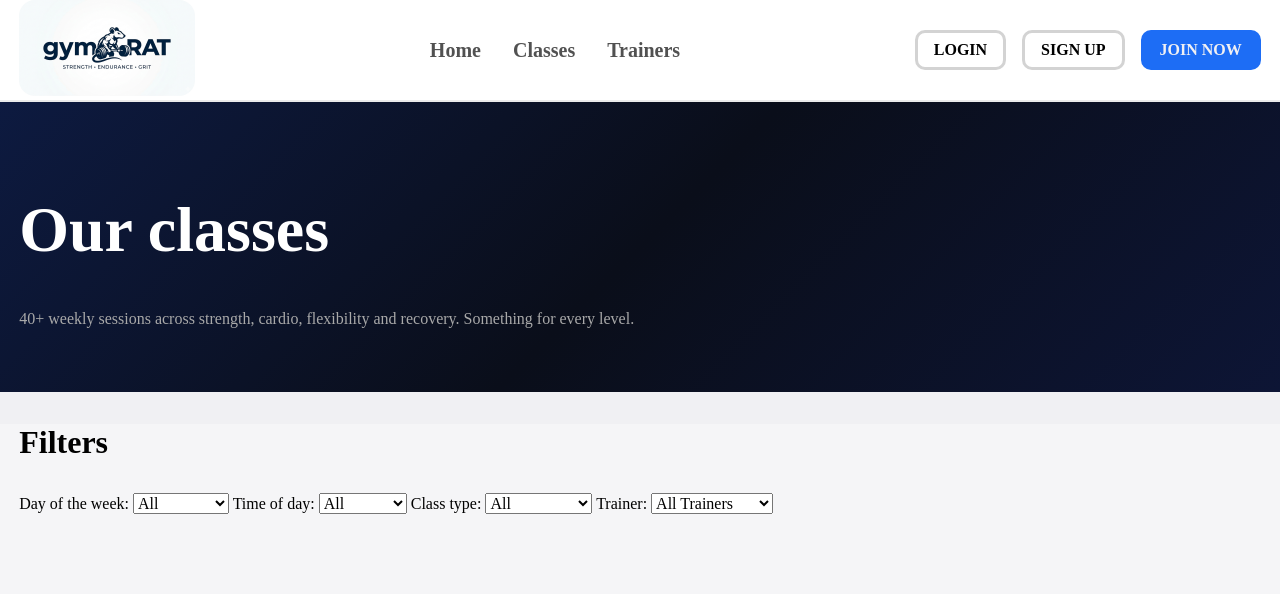
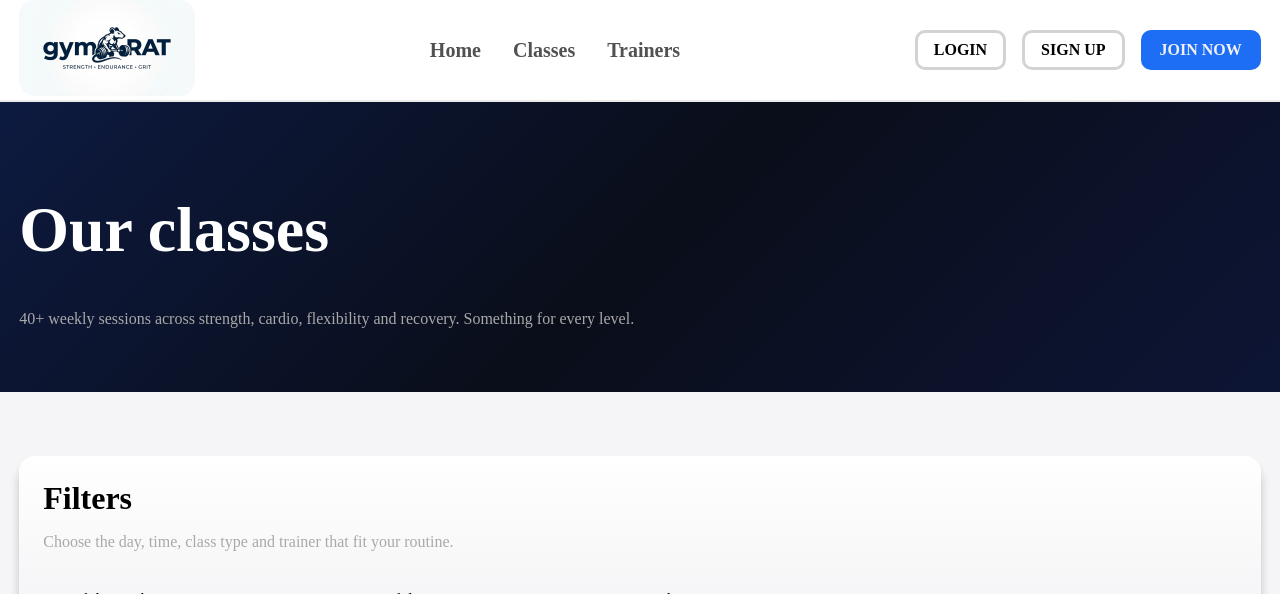
Before and after one commit to FEUP-LTW-2026/ltw-project-ltw13g02, a PHP site: page /html/classes.html in a window 1280 px wide. Shown: the top 594 px of the page. Run offline with PHP 8.4, Linux system fonts and the light colour scheme; some web fonts are replaced; grey boxes are pictures that could not be loaded.

Commit message:
Added filters CSS design

```diff
--- a/css/base.css
+++ b/css/base.css
@@ -29,6 +29,8 @@
   --radius-button: 10px;
   --radius-card: 16px;
   --radius-img: 16px;
+
+  --shadow-card: 0 10px 10px rgba(0, 0, 0, 0.2);
 
   --space-xs: 0.25rem;
   --space-s: 0.5rem;
--- a/css/classes.css
+++ b/css/classes.css
@@ -1,9 +1,56 @@
+#filters {
+  display: flex;
+  flex-direction: column;
+  gap: var(--space-l);
+
+  padding: var(--space-l);
+
+  background: linear-gradient(180deg, rgba(255,255,255,0.98), rgba(240,240,243,0.96));
+  border-radius: var(--radius-card);
+  box-shadow: var(--shadow-card);
+
+  & h3 {
+    margin: 0;
+  }
+
+  & form {
+    display: grid;
+    grid-template-columns: repeat(4, 1fr);
+    gap: var(--space-xl);
+
+    & label {
+      display: flex;
+      flex-direction: column;
+      gap: var(--space-s);
+
+      & select {
+        width: 100%;
+        padding: var(--space-s);
+        background-color: var(--color-card);
+
+        border: 1px solid var(--color-btn-outline);
+        border-radius: var(--radius-button);
+
+        cursor: pointer;
+
+        &:focus {
+          border: 1px solid var(--color-primary);
+        }
+
+        & option {
+          font-family: var(--font);
+        }
+      }
+    }
+  }
+}
+
 #classes-list {
   display: grid;
   grid-template-columns: repeat(3, 1fr);
-  gap: 2em;
+  gap: var(--space-l);
 
-  padding: 5em 0;
+  padding: var(--space-sections) 0;
 }
 
 .class-card {
@@ -20,7 +67,7 @@
     }
   }
 
-  & section {
+  & > section {
     font-size: large;
     padding: 0 var(--space-l);
 
@@ -58,8 +105,3 @@
     }
   }
 }
-
-.class-card:hover {
-  transform: translateY(-3px);
-  box-shadow: 0 12px 40px rgba(120, 120, 120, 0.30);
-}
--- a/css/components.css
+++ b/css/components.css
@@ -14,6 +14,10 @@ body > header {
   padding: var(--space-xxl) 0;
 }
 
+.intro + section {
+   padding: var(--space-sections) 0;
+}
+
 main > section:nth-child(2n) {
   background-color: var(--color-even-section);
 }
@@ -21,7 +25,6 @@ main > section:nth-child(2n) {
 body > footer {
   background-color: var(--color-footer);
 }
-
 
 nav.container {
   display: flex;
@@ -123,13 +126,13 @@ nav.container .nav-links li a:hover {
 
   background-color: var(--color-card);
   border-radius: var(--radius-card);
+  box-shadow: var(--shadow-card);
 
   transition: transform 300ms, box-shadow 300ms;
 }
 
 .card:hover {
   transform: translateY(-5px);
-  box-shadow: 0 10px 20px rgba(0, 0, 0, 0.2);
 }
 
 footer div.container.flex-container {
--- a/css/index.css
+++ b/css/index.css
@@ -58,10 +58,6 @@ section#hero .container div .highlighted {
   margin-bottom: var(--space-s);
 }
 
-section#membership {
-  padding: var(--space-sections) 0;
-}
-
 section#membership .container h2{
   margin: 0;
 }
--- a/html/classes.html
+++ b/html/classes.html
@@ -42,8 +42,12 @@
       <div class="container">
         <section id="filters">
 
+          <header>
             <h3>Filters</h3>
+            <p>Choose the day, time, class type and trainer that fit your routine.</p>
+          </header>
 
+          <form>
             <label> Day of the week:
               <select name="week-day">
                 <option value="all" selected>All</option>
@@ -87,6 +91,7 @@
                 <option value="emily-jones">Emily Jones</option>
               </select>
             </label>
+          </form>
 
         </section>
 
@@ -174,6 +179,90 @@
               <a class="btn medium blue" href="class.html">Details</a>
             </footer>
           </article>
+
+          <article class="card class-card">
+            <header>
+              <img src="https://picsum.photos/400/300" alt="Pilates">
+            </header>
+
+            <section>
+              <h3>Pilates</h3>
+              <p>Tuesday, Thursday</p>
+              <p><time datetime="19:00">7:00 PM</time> - <time datetime="20:00">8:00 PM</time></p>
+              <p>Trainer: <a class="trainer" href="trainer.html">Emily Jones</a></p>
+            </section>
+
+            <footer>
+              <section>
+                <span>
+                  <span class="material-symbols-outlined">timer</span>
+                  <time datetime="PT60M">60 min</time>
+                </span>
+
+                <span>
+                  <span class="material-symbols-outlined">person</span>
+                  <span>10/25</span>
+                </span>
+              </section>
+              <a class="btn medium blue" href="class.html">Details</a>
+            </footer>
+          </article>
+
+          <article class="card class-card">
+            <header>
+              <img src="https://picsum.photos/400/300" alt="CrossFit">
+            </header>
+
+            <section>
+              <h3>CrossFit</h3>
+              <p>Friday, Saturday</p>
+              <p><time datetime="10:00">10:00 AM</time> - <time datetime="11:00">11:00 AM</time></p>
+              <p>Trainer: <a class="trainer" href="trainer.html">John Doe</a></p>
+            </section>
+
+            <footer>
+              <section>
+                <span>
+                  <span class="material-symbols-outlined">timer</span>
+                  <time datetime="PT60M">60 min</time>
+                </span>
+
+                <span>
+                  <span class="material-symbols-outlined">person</span>
+                  <span>10/25</span>
+                </span>
+              </section>
+              <a class="btn medium blue" href="class.html">Details</a>
+            </footer>
+          </article>
+
+            <article class="card class-card">
+              <header>
+                <img src="https://picsum.photos/400/300" alt="Boxing">
+              </header>
+
+              <section>
+                <h3>Boxing</h3>
+                <p>Wednesday, Friday</p>
+                <p><time datetime="18:00">6:00 PM</time> - <time datetime="19:00">7:00 PM</time></p>
+                <p>Trainer: <a class="trainer" href="trainer.html">Michael Brown</a></p>
+              </section>
+
+              <footer>
+                <section>
+                  <span>
+                    <span class="material-symbols-outlined">timer</span>
+                    <time datetime="PT60M">60 min</time>
+                  </span>
+
+                  <span>
+                    <span class="material-symbols-outlined">person</span>
+                    <span>10/25</span>
+                  </span>
+                </section>
+                <a class="btn medium blue" href="class.html">Details</a>
+              </footer>
+            </article>
         </section>
       </div>
     </section>
```
Lines whose indentation alone changed are shown as unchanged.
